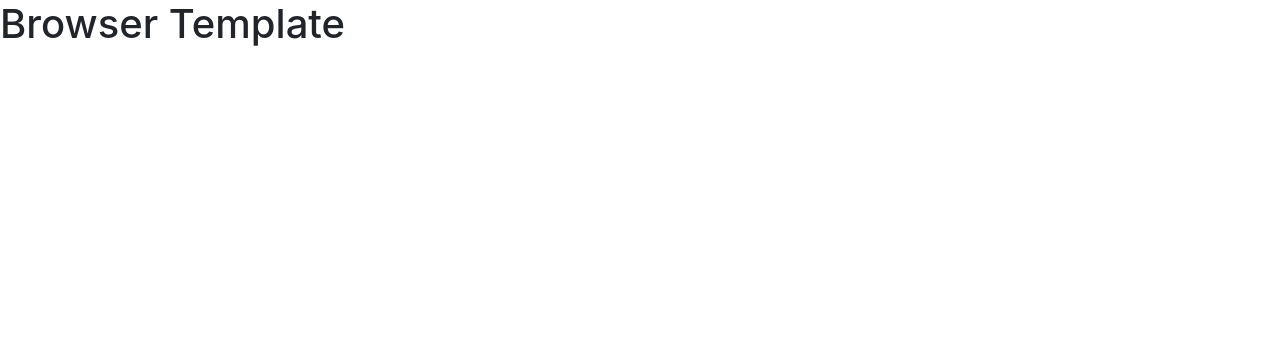
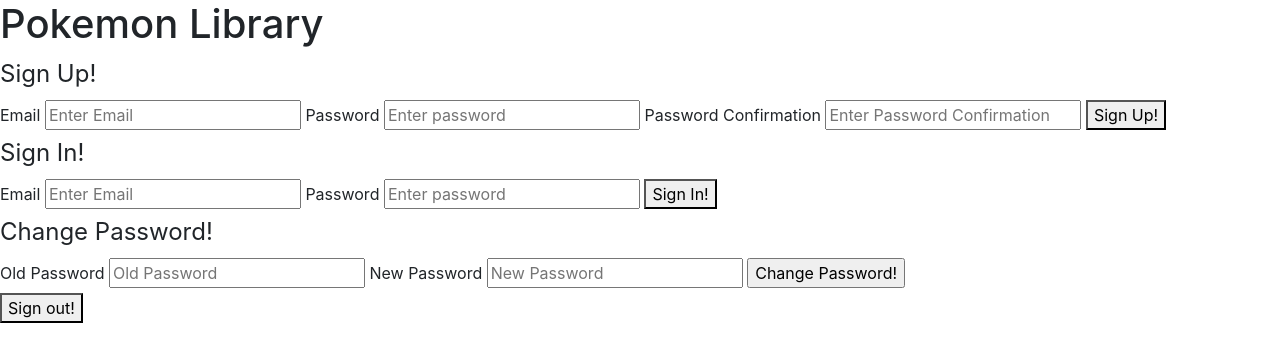
Before and after one commit to Ralph-Francesconi007/Pokemon-client, a website built with webpack: page index.html in a window 1280 px wide. Built offline with nearby package versions, Linux system fonts and the light colour scheme.

Commit message:
added the sign-in, sign-up, change-password, and sign-out forms to the HTML document

```diff
--- a/index.html
+++ b/index.html
@@ -1,7 +1,7 @@
 <!DOCTYPE html>
 <html>
     <head>
-      <title>Example</title>
+      <title>Pokemon Library</title>
       <meta name="viewport" content="width=device-width, initial-scale=1">
 
       <!-- Do not add `link` tags-->
@@ -12,6 +12,69 @@
       <script src="public/application.js" type="text/javascript" charset="utf-8" defer></script>
     </head>
     <body>
-      <h1>Browser Template</h1>
+      <h1>Pokemon Library</h1>
+
+      <section>
+      <form id="sign-up">
+        <fieldset>
+          <legend>Sign Up!</legend>
+
+          <label for="email">Email</label>
+          <input name="credentials[email]" placeholder="Enter Email" type="email" value="">
+
+          <label for="password">Password</label>
+          <input name="credentials[password]" placeholder="Enter password" type="password" value="">
+
+          <label for="password_confirmation">Password Confirmation</label>
+          <input name="credentials[password_confirmation]" placeholder="Enter Password Confirmation" type="Password" value="">
+
+          <button type="submit">Sign Up!</button>
+
+        </fieldset>
+      </form>
+    </section>
+
+    <section>
+        <form id="sign-in">
+          <fieldset>
+            <legend>Sign In!</legend>
+
+            <label for="email">Email</label>
+            <input name="credentials[email]" placeholder="Enter Email" type="email" value="">
+
+            <label for="password">Password</label>
+            <input name="credentials[password]" placeholder="Enter password" type="password" value="">
+
+            <button type="submit">Sign In!</button>
+
+          </fieldset>
+        </form>
+      </section>
+
+      <section>
+          <form id="change-password">
+            <fieldset>
+              <legend>Change Password!</legend>
+
+              <label for="old password">Old Password</label>
+              <input type="password" name="passwords[old]" placeholder="Old Password">
+
+              <label for="new password">New Password</label>
+              <input type="password" name="passwords[new]" placeholder="New Password">
+
+              <input type="submit" value="Change Password!">
+            </fieldset>
+          </form>
+
+        </section>
+
+      <section>
+
+      <form id="sign-out">
+      <button type="submit">Sign out!</button>
+
+      </form>
+    </section>
+
     </body>
 </html>
```
